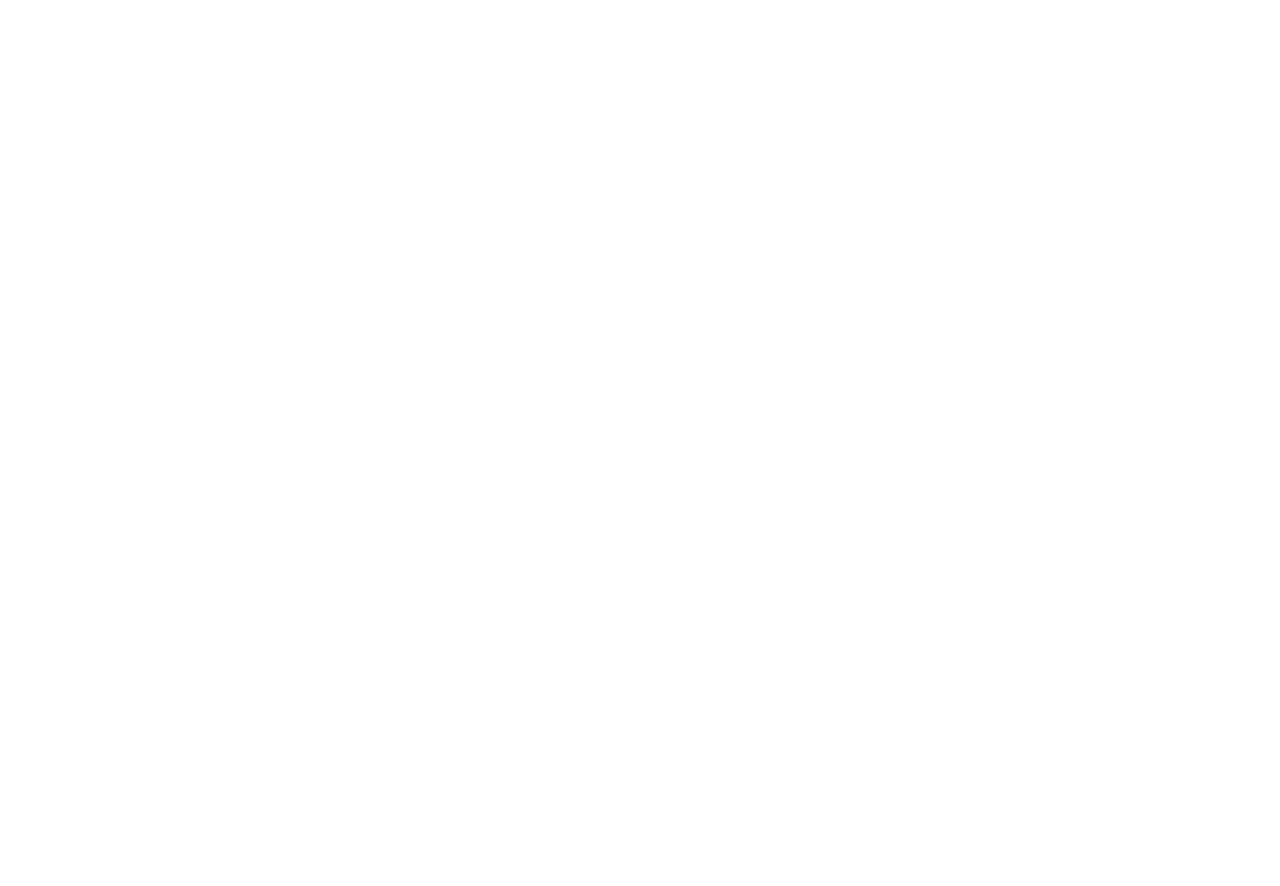
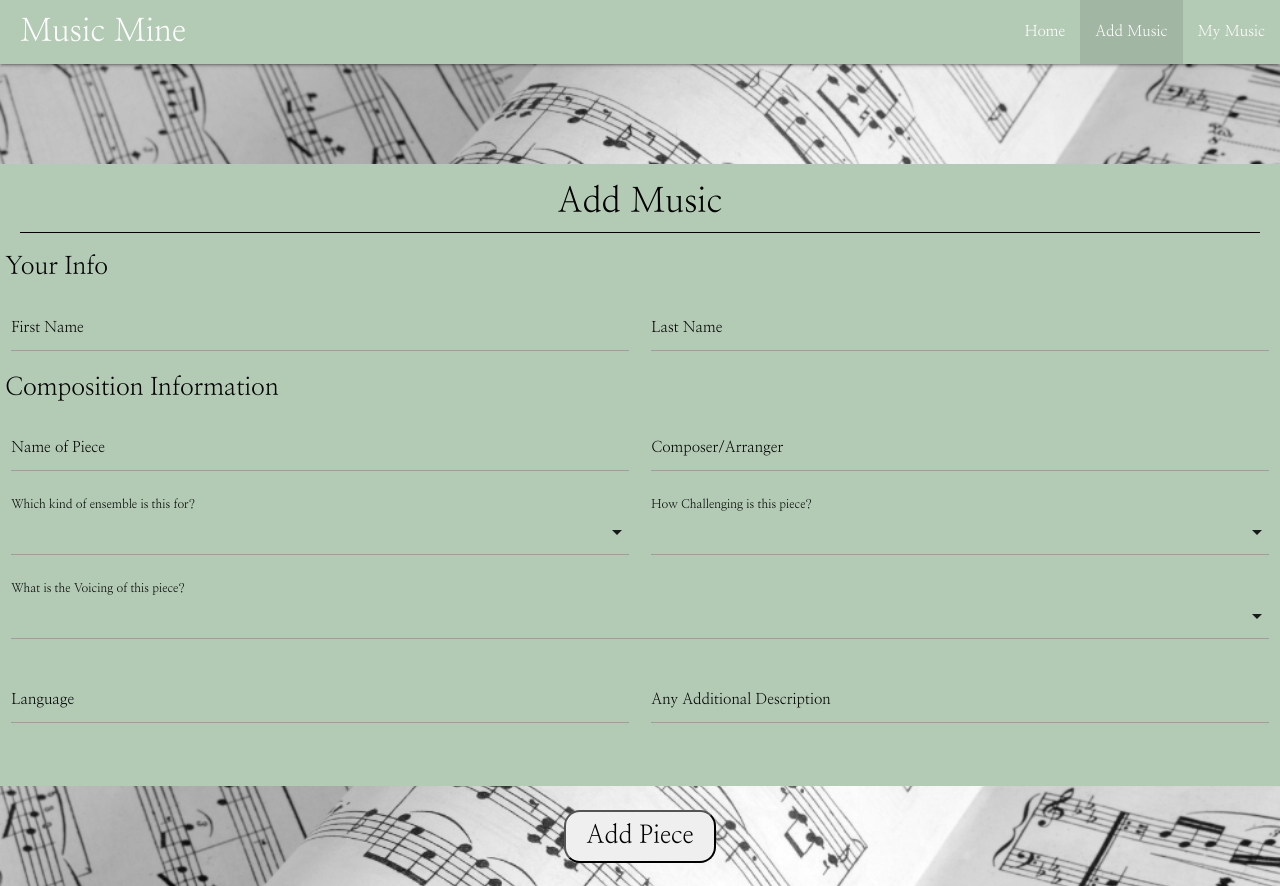
Before and after one commit to Noah-Manno/music-mine, a website: page public/add.html in a window 1280 px wide. Before the commit the page ends 800 px from the top, so only its background shows below. Drawn offline with Linux system fonts and the light colour scheme; a web font is replaced by a local one.

Commit message:
adding add page

```diff
--- a/public/add.html
+++ b/public/add.html
@@ -0,0 +1,151 @@
+<!DOCTYPE html>
+<html lang="en">
+
+<head>
+    <meta charset="UTF-8">
+    <meta name="viewport" content="width=device-width, initial-scale=1.0">
+    <title>Music Mine</title>
+    <!-- Fonts -->
+    <link rel="preconnect" href="https://fonts.googleapis.com">
+    <link rel="preconnect" href="https://fonts.gstatic.com" crossorigin>
+    <link href="https://fonts.googleapis.com/icon?family=Material+Icons" rel="stylesheet">
+    <link
+        href="https://fonts.googleapis.com/css2?family=Hepta+Slab:wght@1..900&family=Nanum+Myeongjo&family=Ubuntu+Condensed&display=swap"
+        rel="stylesheet">
+    <!-- Styles -->
+    <link rel="stylesheet" href="./assets/css/materialize/materialize.min.css">
+    <link rel="stylesheet" href="./assets/css/style.css">
+    <link rel="stylesheet" href="./assets/css/add.css">
+</head>
+
+<body>
+    <!-- NAVBAR -->
+    <div class="navbar-fixed">
+        <nav>
+            <div class="nav-wrapper">
+                <a href="#!" class="brand-logo">Music Mine</a>
+                <a href="#" data-target="mobile-demo" class="sidenav-trigger"><i class="material-icons">menu</i></a>
+                <ul class="right hide-on-med-and-down">
+                    <li><a href="/">Home</a></li>
+                    <li class="active"><a href="/add">Add Music</a></li>
+                    <li><a href="/music">My Music</a></li>
+                </ul>
+            </div>
+        </nav>
+    </div>
+    <ul class="sidenav" id="mobile-demo">
+        <li><a href="/">Home</a></li>
+        <li><a href="/add">Add Music</a></li>
+        <li><a href="/music">My Music</a></li>
+    </ul>
+
+    <!-- Parrallax with buttons -->
+    <div class="parallax-container">
+        <div class="parallax"><img src="./assets/images/addPagePara.png"></div>
+    </div>
+
+    <div class="main-wrapper">
+        <form id="form" class="row">
+            <h4>Add Music</h4>
+            <!-- FIRST AND LAST NAME -->
+            <h5>Your Info</h5>
+            <div class="input-field col s6">
+                <input id="first_name" type="text" class="validate">
+                <label for="first_name">First Name</label>
+            </div>
+            <div class="input-field col s6">
+                <input id="last_name" type="text" class="validate">
+                <label for="last_name">Last Name</label>
+            </div>
+            <!-- COMPOSITION -->
+            <h5>Composition Information</h5>
+            <div class="input-field col s6">
+                <input id="piece_name" type="text" class="validate">
+                <label for="piece_name">Name of Piece</label>
+            </div>
+            <div class="input-field col s6">
+                <input id="composer" type="text" class="validate">
+                <label for="composer">Composer/Arranger</label>
+            </div>
+            <!-- ENSEMBLE -->
+            <div class="input-field col s12 m6">
+                <select>
+                    <option value="" disabled selected></option>
+                    <option value="Choir">Choir</option>
+                    <option value="Band">Band</option>
+                    <option value="Orchestra">Orchestra</option>
+                    <option value="Jazz Band">Jazz Band</option>
+                    <option value="Marching Band">Marching Band</option>
+                    <option value="Acapella Group">Acapella Group</option>
+                    <option value="Other">Other</option>
+                </select>
+                <label>Which kind of ensemble is this for?</label>
+            </div>
+            <!--CHALLENGE LEVEL -->
+            <div class="input-field col s12 m6">
+                <select>
+                    <option value="" disabled selected></option>
+                    <option value="1">1 (easy)</option>
+                    <option value="2">2 (medium-easy)</option>
+                    <option value="3">3 (medium)</option>
+                    <option value="4">4 (medium-difficult)</option>
+                    <option value="5">5 (difficult)</option>
+                </select>
+                <label>How Challenging is this piece?</label>
+            </div>
+            <!-- MORE INFORMATION -->
+            <div class="input-field col s12">
+                <select>
+                    <option value="N/A" disabled selected></option>
+                    <option value="unison or two part">Unison or Two Part</option>
+                    <option value="satb">SATB</option>
+                    <option value="sab">SAB (Three-part Mixed)</option>
+                    <option value="treble">Treble Choir</option>
+                    <option value="tenor and bass">Tenor Bass</option>
+                    <option value="advanced">5 or more parts</option>
+                    <option value="Instrumental">Instrumental</option>
+                </select>
+                <label>What is the Voicing of this piece?</label>
+            </div>
+            <div class="row">
+                <div class="input-field col s6">
+                    <input id="language" type="text" class="validate">
+                    <label for="language">Language</label>
+                </div>
+                <div class="input-field col s6">
+                    <input id="description" type="text" class="validate">
+                    <label for="description">Any Additional Description</label>
+                </div>
+            </div>
+        </form>
+    </div>
+
+    <!-- Parrallax with submit button -->
+    <div class="parallax-container">
+        <button id="add-piece" class="add-piece" type="submit" form="form">Add Piece</button>
+        <div class="parallax"><img src="./assets/images/addPagePara.png"></div>
+    </div>
+
+    <script src="./assets/js/jQuery/jquery-3.7.1.slim.min.js"></script>
+    <script src="./assets/js/materialize/materialize.min.js"></script>
+    <script>
+        $(document).ready(function () {
+            $('.parallax').parallax();
+        });
+
+        $(document).ready(function () {
+            $('.sidenav').sidenav();
+        });
+
+        $(document).ready(function () {
+            $('.tabs').tabs();
+        });
+
+        $(document).ready(function () {
+            $('select').formSelect();
+        });
+    </script>
+    <script src="./assets/js/script.js"></script>
+</body>
+
+</html>
--- /dev/null
+++ b/public/assets/css/add.css
@@ -0,0 +1,54 @@
+:root {
+    --mainColor: #b3cbb5;
+    --opacityColor: rgba(154, 199, 139, 0.638);
+    --textColor: black;
+    --textColor2: #e1e3e2;
+    --font1: "Nanum Myeongjo", serif;
+    --font2: "Hepta Slab", serif;
+    --font3: "Ubuntu Condensed", sans-serif;
+}
+
+nav {
+    background-color: var(--mainColor);
+}
+
+/* parallax styling */
+.parallax-container {
+    height: 100px;
+    display: flex;
+    justify-content: center;
+    align-items: center;
+}
+
+.main-wrapper {
+    min-height: 500px;
+}
+
+h4 {
+    text-align: center;
+    padding-bottom: 10px;
+    margin: 20px;
+    border-bottom: 1px solid var(--textColor);
+}
+
+h5 {
+    margin-left: 5px;
+}
+
+label {
+    color: var(--textColor) !important;
+}
+
+.add-piece {
+    font-family: var(--font1);
+    font-size: 25px;
+    text-align: center;
+    padding: 10px 20px;
+    border-radius: 16px;
+}
+
+@media only screen and (min-width: 993px) {
+    .brand-logo {
+        margin-left: 20px;
+    }
+}
--- a/public/assets/js/script.js
+++ b/public/assets/js/script.js
@@ -0,0 +1,6 @@
+const addPieceEl = $('#add-piece')
+
+addPieceEl.on('submit', (event) => {
+    event.preventDefault()
+    console.log('button')
+})
```
Also changed, not shown: public/index.html (+1 -5 lines), public/assets/images/addPagePara.png (added).
